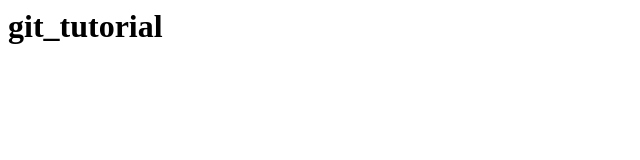
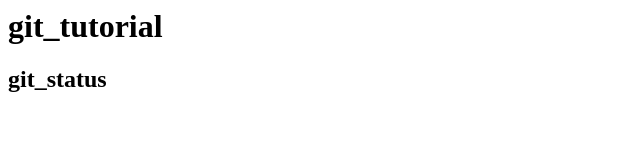
Before and after one commit to y-kageyama1998/git_tutorial, a plain HTML site: page index.html in a window 1280 px wide. Shown: the whole page, without its empty margins (0-640 px from the left). Drawn offline with Linux system fonts and the light colour scheme.

Commit message:
git status を追記

```diff
--- a/index.html
+++ b/index.html
@@ -1 +1,2 @@
 <h1>git_tutorial</h1>
+<h2>git_status</h2>
```
